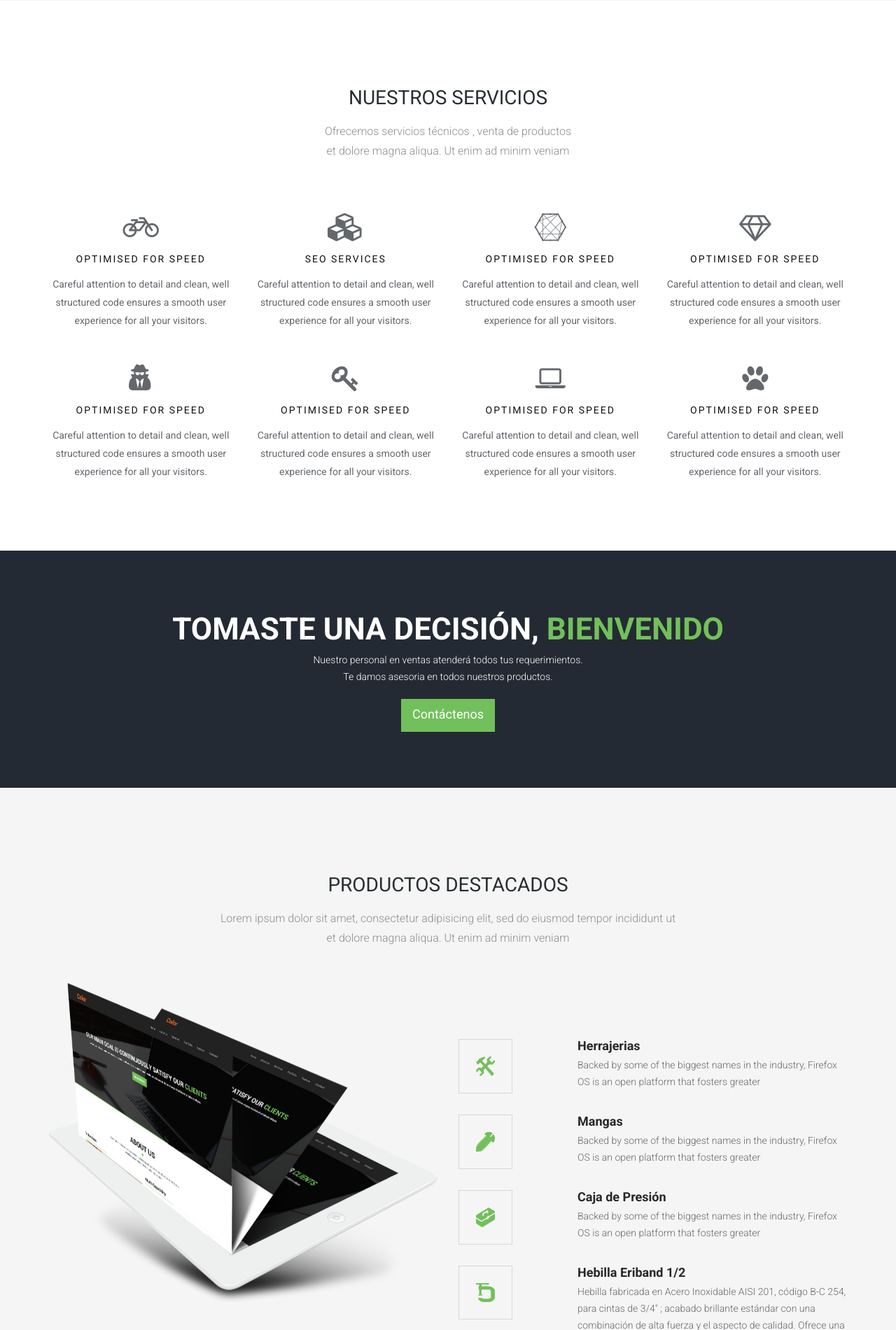
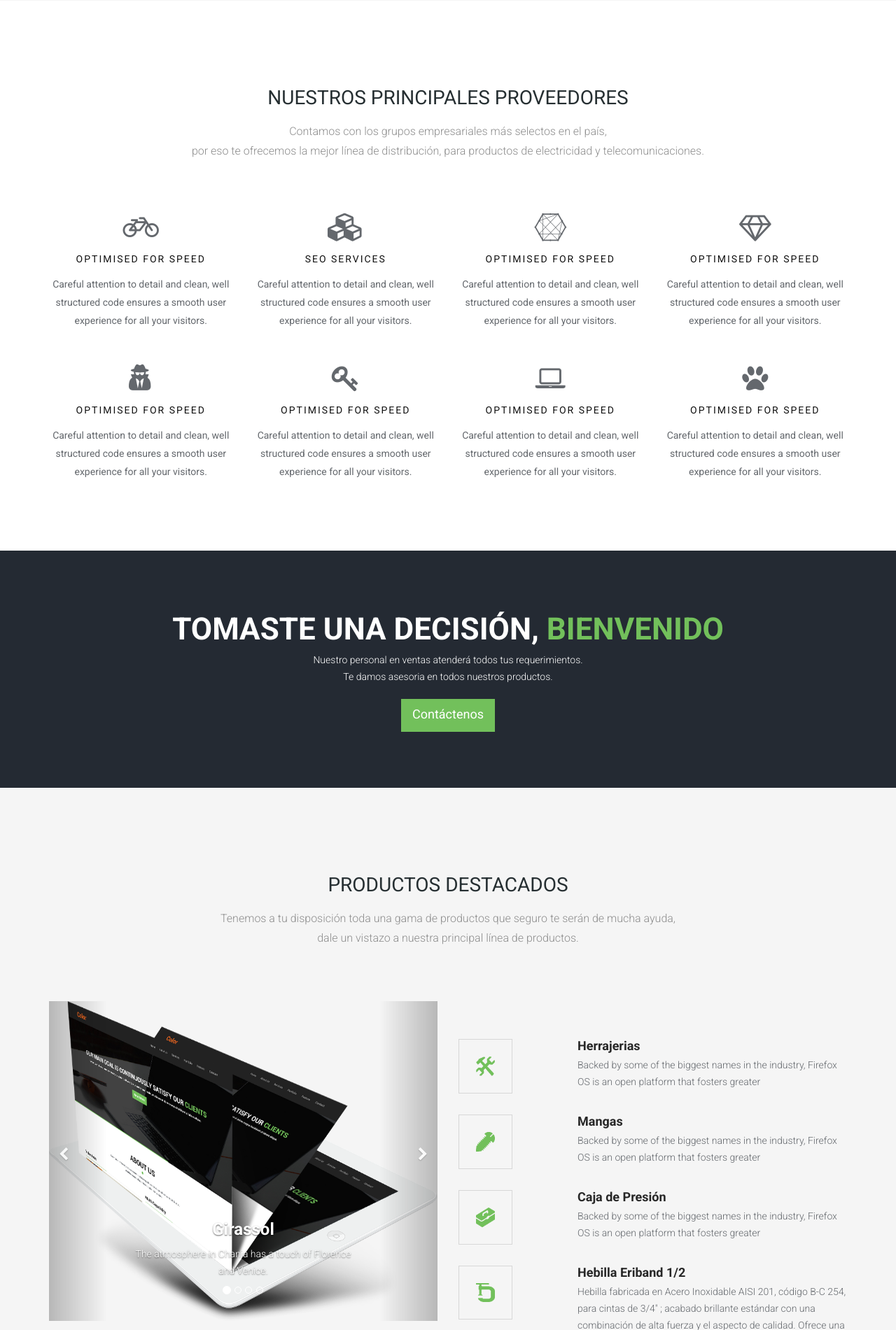
Before and after one commit to Joselo24/Electrosur, a PHP site: page / in a window 1280 px wide. Shown: the part 2188-4089 px from the top of the page at 70% size. Run offline with PHP 8.4, Linux system fonts and the light colour scheme.

Commit message:
hoy 18/04
salida

```diff
--- a/css/main.css
+++ b/css/main.css
@@ -760,7 +760,16 @@ img.box-border {
   font-weight: bold;
 }
 
-/* desplegabe menu hover */
+/*************** Slide Productos Destacados ***************/
+.carousel-inner > .item > img,
+.carousel-inner > .item > a > img {
+  width: 100%;
+  margin: auto;
+}
+
+
+/* desplegabe menu hover
+
 .nav {
   display: flex;
   z-index: 3;
@@ -816,4 +825,4 @@ img.box-border {
     top: 100%;
     max-height: 60vh;
   }
-}
+}   */
--- a/index.php
+++ b/index.php
@@ -57,7 +57,7 @@
                             <li class="scroll"><a href="#home" data-section="#home">Inicio</a></li>
                             <li class="scroll"><a href="#about" data-section="#about">Nosostros</a></li>
                             <li class="scroll"><a href="#portfolio" data-section="#portfolio">Productos</a></li>
-                            <li class="scroll"><a href="#services" data-section="#services">Servicios</a></li>
+                            <li class="scroll"><a href="#services" data-section="#services">Proveedores</a></li>
                             <li class="scroll"><a href="#features" data-section="#features">Destacados</a></li>
                             <li class="scroll"><a href="#contact-area" data-section="#contact-area">Contáctenos</a></li>
                         </ul>
@@ -172,12 +172,12 @@
                 <p class="text-center wow fadeInDown">Te ofrecemos una gama de productos, entre ellos Fibra Óptica, Cobre y Seguridad Industrial. <br> Contamos con una amplia variedad de productos de telecomunicaciones y eléctricidad. </p>
             </div>
 
-            <div class="text-center">
+            <div class="text-center" id="accordion">
                 <ul class="portfolio-filter nav">
 
                       <!--  Aqui empieza el menu de productos -->
                       <li tabindex='1'><a class="active" href="#" data-filter="*"> Todos</a></li>
-                      <li tabindex='2'><a href="#subfibra" data-toggle="collapse" data-filter=".fibra"> Fibra Óptica</a>
+                      <li tabindex='2'><a href="#subfibra" data-toggle="collapse" data-parent="#accordion" data-filter=".fibra"> Fibra Óptica</a>
 
                         <div id="subfibra" class="collapse three-columns izq-items">
                           <ul>
@@ -215,7 +215,7 @@
                         </div>
                       </li>
 
-                      <li tabindex='3'><a href="#subcobre" data-toggle="collapse" data-filter=".cobre"> Cobre</a>
+                      <li tabindex='3'><a href="#subcobre" data-toggle="collapse" data-parent="#accordion" data-filter=".cobre"> Cobre</a>
                         <div id="subcobre" class="collapse three-columns izq-items">
                           <ul>
                             <p>Catagua</p>
@@ -504,8 +504,8 @@
         <div class="container">
 
             <div class="section-header">
-                <h2 class="section-title text-center wow fadeInDown">Nuestros Servicios</h2>
-                <p class="text-center wow fadeInDown">Ofrecemos servicios técnicos , venta de productos <br> et dolore magna aliqua. Ut enim ad minim veniam</p>
+                <h2 class="section-title text-center wow fadeInDown">Nuestros Principales Proveedores</h2>
+                <p class="text-center wow fadeInDown">Contamos con los grupos empresariales más selectos en el país, <br> por eso te ofrecemos la mejor línea de distribución, para productos de electricidad y telecomunicaciones.</p>
             </div>
 
             <div class="row">
@@ -611,11 +611,73 @@
         <div class="container">
             <div class="section-header">
                 <h2 class="section-title text-center wow fadeInDown">Productos Destacados</h2>
-                <p class="text-center wow fadeInDown">Lorem ipsum dolor sit amet, consectetur adipisicing elit, sed do eiusmod tempor incididunt ut <br> et dolore magna aliqua. Ut enim ad minim veniam</p>
+                <p class="text-center wow fadeInDown">Tenemos a tu disposición toda una gama de productos que seguro te serán de mucha ayuda, <br> dale un vistazo a nuestra principal línea de productos. </p>
             </div>
             <div class="row">
                 <div class="col-sm-6 wow fadeInLeft">
-                    <img class="img-responsive" src="images/main-feature.png" alt="">
+
+                <!-- Slide Productos Destacados -->
+                <br>
+                  <div id="myCarousel" class="carousel slide" data-ride="carousel" style="background-color: transparent;">
+                    <!-- Indicators -->
+                    <ol class="carousel-indicators">
+                      <li data-target="#myCarousel" data-slide-to="0" class="active"></li>
+                      <li data-target="#myCarousel" data-slide-to="1"></li>
+                      <li data-target="#myCarousel" data-slide-to="2"></li>
+                      <li data-target="#myCarousel" data-slide-to="3"></li>
+                    </ol>
+
+                    <!-- Wrapper for slides -->
+                    <div class="carousel-inner" role="listbox">
+
+                      <div class="item active">
+                        <img src="images/main-feature.png" alt="Girasol">
+                        <div class="carousel-caption">
+                          <h3 style="color: white;">Girassol</h3>
+                          <p>The atmosphere in Chania has a touch of Florence and Venice.</p>
+                        </div>
+                      </div>
+
+                      <div class="item">
+                        <img src="images/main-feature.png" alt="Chania">
+                        <div class="carousel-caption">
+                          <h3>Chania</h3>
+                          <p>The atmosphere in Chania has a touch of Florence and Venice.</p>
+                        </div>
+                      </div>
+
+                      <div class="item">
+                        <img src="images/main-feature.png" alt="Rosa" >
+                        <div class="carousel-caption">
+                          <h3>Rosa</h3>
+                          <p>Beatiful flowers in Kolymbari, Crete.</p>
+                        </div>
+                      </div>
+
+                      <div class="item">
+                        <img src="images/main-feature.png" alt="Flower">
+                        <div class="carousel-caption">
+                          <h3>Flowers</h3>
+                          <p>Beatiful flowers in Kolymbari, Crete.</p>
+                        </div>
+                      </div>
+
+                    </div>
+
+                    <!-- Left and right controls -->
+                    <a class="left carousel-control" href="#myCarousel" role="button" data-slide="prev">
+                      <span class="fa fa-chevron-left" aria-hidden="true" style="padding-top: 250%; padding-right: 50%; padding-bottom: 250%; "></span>
+                      <span class="sr-only">Previous</span>
+                    </a>
+                    <a class="right carousel-control" href="#myCarousel" role="button" data-slide="next">
+                      <span class="fa fa-chevron-right" aria-hidden="true" style="padding-top: 250%; padding-left: 50%; padding-bottom: 250%; "></span>
+                      <span class="sr-only">Next</span>
+                    </a>
+                  </div>
+
+
+                   <!-- Aqui termina los Slides <img class="img-responsive" src="images/main-feature.png" alt=""> -->
+
                 </div>
                 <div class="col-sm-6">
                     <div class="media service-box wow fadeInRight">
```
Also changed, not shown: images/feature-1.png (added), images/feature-3.png (added), images/feature-4.png (added), images/provedores/3M-Logo.png (added), images/provedores/Logo Band-It.png (added), images/provedores/SICHERT-logo.png (added), images/provedores/corning-logo.png (added), images/provedores/wpt-logo.jpg (added).
